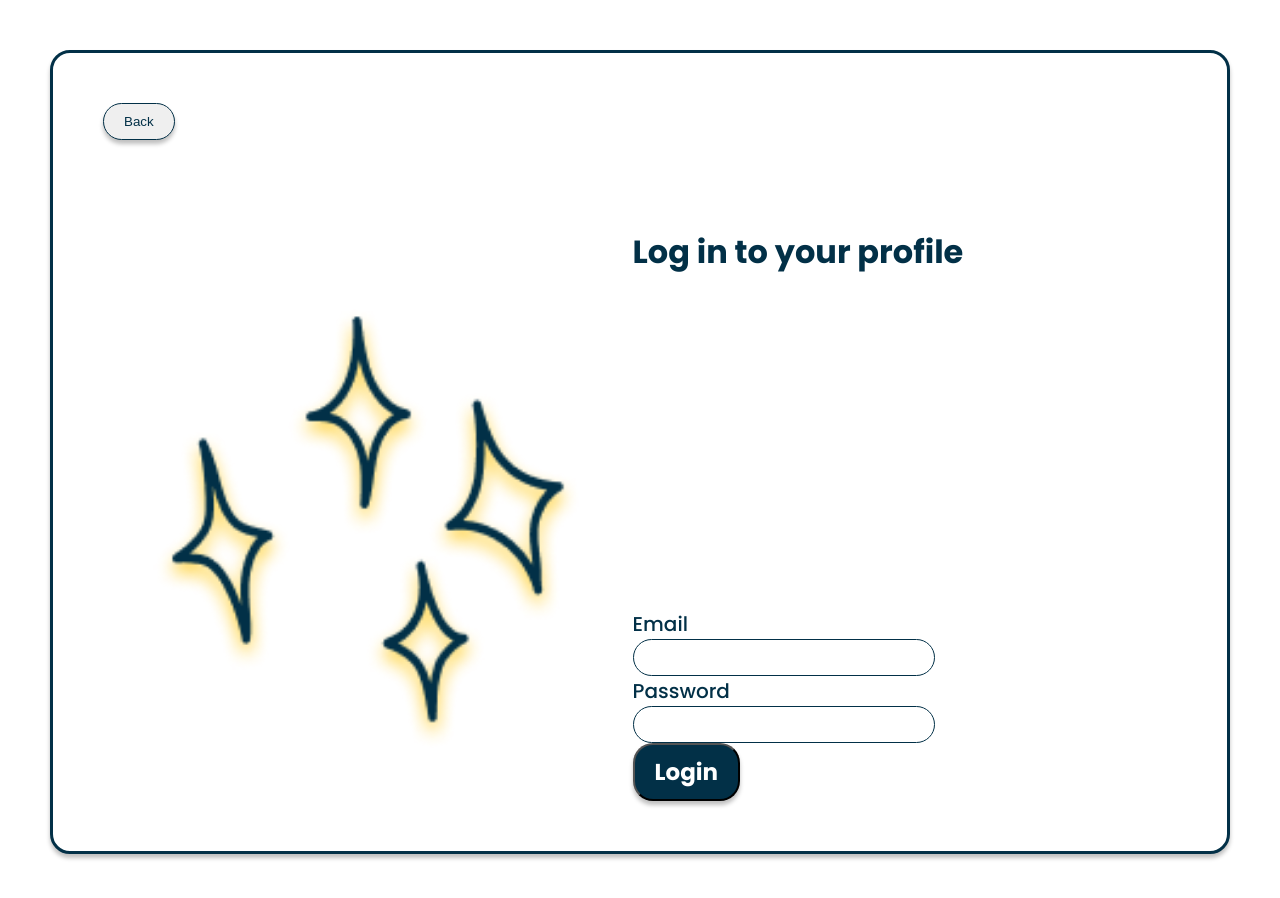
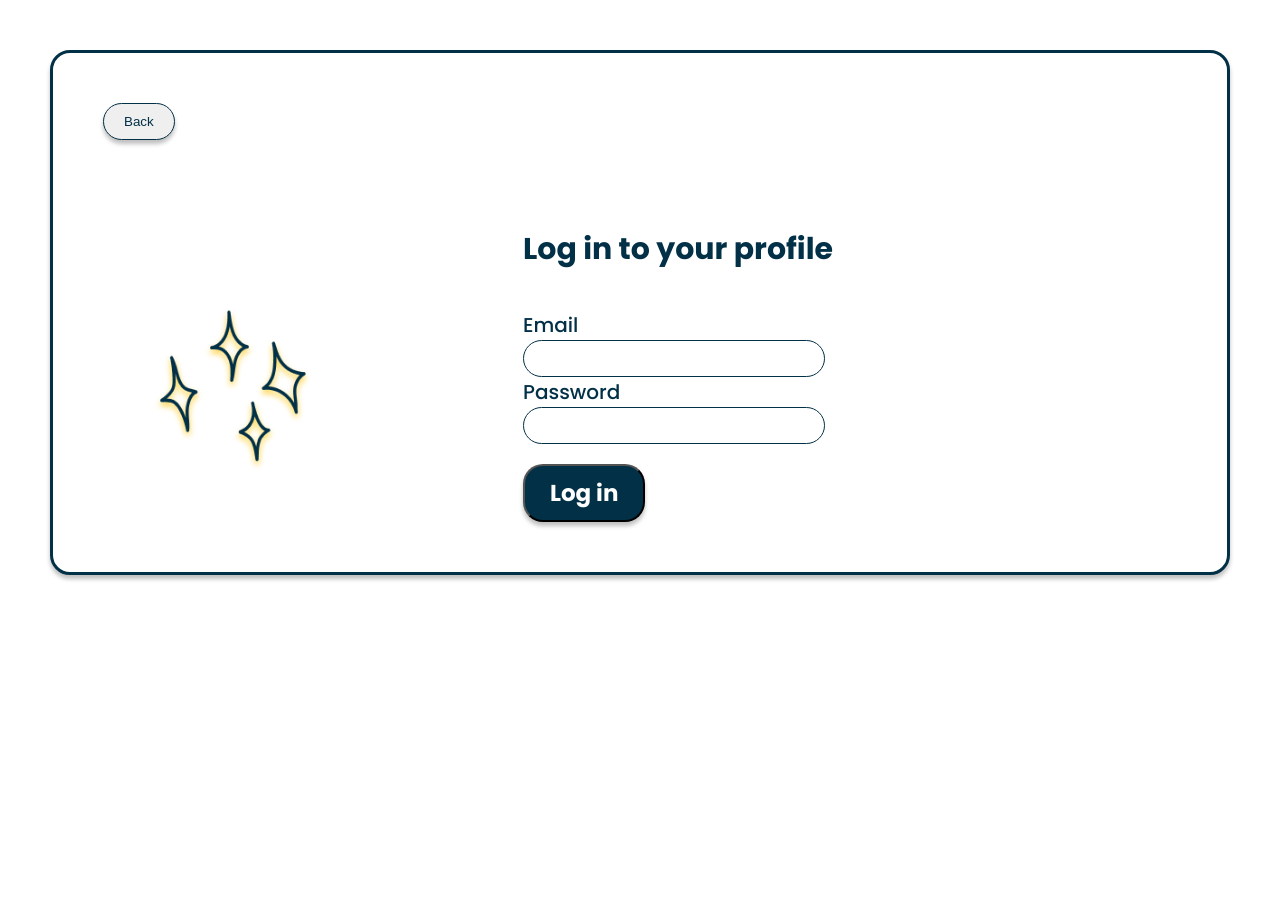
Before and after one commit to pikkukurkku/EarnIT, a React (Vite) app: page /login in a window 1280 px wide. Shown: the top 898 px of the page. After the commit the page ends 800 px from the top, so only its background shows below. Built offline with nearby package versions, Linux system fonts and the light colour scheme; no server answers.

Commit message:
quiz styling complete

```diff
--- a/src/components/Footer.module.css
+++ b/src/components/Footer.module.css
@@ -24,9 +24,9 @@
 .footer-boxes {
   display: flex;
   flex-direction: row;
-  padding: 40px 150px 50px 60px;
+  padding: 35px 150px 50px 60px;
   justify-content: space-between;
-  line-height: 1.2;
+  line-height: 1.8;
 }
 
 .footer-img {
--- a/src/components/ReadyToShine.module.css
+++ b/src/components/ReadyToShine.module.css
@@ -29,7 +29,7 @@
   }
 
   .star-img {
-    width: 22%;
+    width: 15%;
     padding: 0;
     margin: 0
   }
--- a/src/pages/LoadingPage.jsx
+++ b/src/pages/LoadingPage.jsx
@@ -6,6 +6,7 @@ function LoadingPage() {
   const navigate = useNavigate();
 
   useEffect(() => {
+      window.scrollTo(0, 0);
     const timeout = setTimeout(() => {
       navigate("/results");
     }, 4000);
--- a/src/pages/LogInPage.jsx
+++ b/src/pages/LogInPage.jsx
@@ -1,12 +1,10 @@
-import { useState } from "react";
+import { useState, useEffect } from "react";
 import styles from "./LogInPage.module.css";
 import { Link, useNavigate } from "react-router-dom";
-import axios from "axios";
 import { AuthContext } from "../context/auth.context";
 import { useContext } from "react";
 import authService from "./../services/auth.service";
 
-const API_URL = "http://localhost:5005";
 
 function LogInPage(props) {
   const [email, setEmail] = useState("");
@@ -16,6 +14,12 @@ function LogInPage(props) {
   const navigate = useNavigate();
 
   const { storeToken, authenticateUser } = useContext(AuthContext);
+
+  useEffect(() => {
+    window.scrollTo(0, 0);
+  }, []);
+
+
 
   const handleEmail = (e) => setEmail(e.target.value);
   const handlePassword = (e) => setPassword(e.target.value);
@@ -45,7 +49,7 @@ function LogInPage(props) {
         <button className={styles["back-button"]}>Back</button>
       </Link>
       <div className={styles["main-content"]}>
-        <img src="../stars.png" alt="happy woman" />
+        <img src="../stars.png" alt="stars" className={styles["picture"]}/>
         <div className={styles["content"]}>
           <h1 className={styles["header"]}>Log in to your profile</h1>
           <form onSubmit={handleLogInSubmit} className={styles["goals"]}>
@@ -79,11 +83,12 @@ function LogInPage(props) {
                 />
               </div>
               <button type="submit" className={styles["step"]}>
-                Login
+                Log in
               </button>
             </div>
           </form>
-          {errorMessage && <p className="error-message">{errorMessage}</p>}
+          {errorMessage && (
+          <div className={styles["error-message"]}>{errorMessage}</div> )}
         </div>
       </div>
     </div>
--- a/src/pages/LogInPage.module.css
+++ b/src/pages/LogInPage.module.css
@@ -28,6 +28,7 @@
   .header {
     color: #023047;
     font-family: Poppins;
+    font-size: 30px;
   }
 
   .answer-pillars {
@@ -68,9 +69,9 @@
 
 
   .picture {
-    width: 400px;
-    height: 250px;
+    width: 160px;
     flex-shrink: 0;
+    margin-right: 160px;
     }
 
   .content {
@@ -147,7 +148,7 @@
 
     .step {
       display: flex;
-      padding: 10px 20px;
+      padding: 10px 25px;
       justify-content: center;
       align-items: center;
       gap: 10px;
@@ -160,6 +161,7 @@
       font-style: normal;
       font-weight: 700;
       line-height: normal;
+      margin-top: 20px;
     }
 
     .right-side {
@@ -168,8 +170,9 @@
   align-items: center;
     }
 
-  img {
-    width: 40%;
-    height: auto;
-    padding: 50px
+
+  .error-message {
+    color: red;
+    margin-top: 20px;
+    font-weight: 600;
   }
--- a/src/pages/QuizDesires.module.css
+++ b/src/pages/QuizDesires.module.css
@@ -8,6 +8,7 @@
   margin: 40px;
   padding: 50px;
   color: #023047;
+  position: relative;
 }
 
 .goals {
@@ -86,12 +87,14 @@
 
 
 .picture {
-  width: 400px;
+  width: 360px;
   height: auto;
   flex-shrink: 0;
   align-self: center;
-  margin-top: 180px;
-  margin-bottom: 180px;
+  position: absolute;
+  right: 50px;
+  top:290px;
+  padding: 0;
 }
 
 .content {
@@ -102,6 +105,7 @@
   padding-right: 20px;
   margin-bottom: 100px;
 }
+
 
 .next-step {
   display: flex;
@@ -121,6 +125,7 @@
   position: absolute;
   bottom: 10px;
   right: 60px;
+  width: 180px
 }
 
 .right-side {
--- a/src/pages/QuizEducation.jsx
+++ b/src/pages/QuizEducation.jsx
@@ -107,14 +107,14 @@ function QuizEducation(props) {
           <h1 className={styles["header"]}>Education</h1>
 
           <form onSubmit={handleSubmit} className={styles["goals"]}>
-            <label>What is the highest degree you have?</label>
+            <label className={styles["label-education"]}>What is the highest degree you have?</label>
             <select onChange={handleDegreeChange} name="country" id="country">
             <option value="none"></option>
               <option value="master">Master's Degree</option>
               <option value="bachelor">Bachelor's Degree</option>
               <option value="doctorate">Doctorate</option>
             </select>
-            <label>
+            <label className={styles["label-education"]}>
               Which subjects have you studied? (You can choose several options)
             </label>
             <div className={styles["answer-pillars"]}>
@@ -179,7 +179,7 @@ function QuizEducation(props) {
               style={{ backgroundColor: "#8ECAE6" }}
             />
 
-            <label>Which courses have you completed?</label>
+            <label className={styles["label-education"]}>Which courses have you completed?</label>
             <div className={styles["answer-pillars"]}>
               <input
                 type="text"
@@ -225,7 +225,7 @@ function QuizEducation(props) {
               style={{ backgroundColor: "#8ECAE6" }}
             />
 
-            <label>Which languages do you speak?</label>
+            <label className={styles["label-education"]}>Which languages do you speak?</label>
             <div className={styles["answer-pillars"]}>
               <input
                 type="text"
@@ -286,7 +286,7 @@ function QuizEducation(props) {
             />
 
 
-            <label>What are your soft skills?</label>
+            <label className={styles["label-education"]}>What are your soft skills?</label>
             <div className={styles["answer-pillars"]}>
               <input
                 type="text"
@@ -349,7 +349,7 @@ function QuizEducation(props) {
               style={{ backgroundColor: "#8ECAE6" }}
             />
 
-            <label>What are your hard skills?</label>
+            <label className={styles["label-education"]}>What are your hard skills?</label>
             <div className={styles["answer-pillars"]}>
               <input
                 type="text"
@@ -429,7 +429,7 @@ function QuizEducation(props) {
           <img
             src="../picture-people.png"
             alt="people"
-            className={styles["picture"]}
+            className={styles["picture2"]}
           />
         </div>
       </div>
--- a/src/pages/QuizEducation.module.css
+++ b/src/pages/QuizEducation.module.css
@@ -85,8 +85,7 @@ select {
 
 .add-more {
   display: flex;
-  width: 122px;
-  padding: 8px 10px;
+  padding: 8px 1px;
   align-items: flex-start;
   gap: 100px;
   border-radius: 20px;
@@ -103,7 +102,7 @@ select {
   margin-top: 5px;
 }
 
-label {
+.label-education {
     font-size: 20px;
     font-family: Poppins;
     font-weight: 500;
@@ -149,7 +148,7 @@ align-items: center;
   }
 
 
-  .picture {
+  .picture2 {
     width: 480px;
     height: 310px;
     flex-shrink: 0;
--- a/src/pages/QuizPreviousCareer.module.css
+++ b/src/pages/QuizPreviousCareer.module.css
@@ -24,7 +24,7 @@
 
 
 .job-title {
-  margin-bottom: 45px;
+  margin-bottom: 47px;
 }
 
 .header {
@@ -50,7 +50,6 @@
   box-shadow: 0px 4px 4px 0px rgba(0, 0, 0, 0.25);
   color: #023047;
   margin-top: 20px;
-  width: 100px
 }
 
 .back-button {
@@ -95,7 +94,6 @@
   border: 1px solid black;
   border-radius: 25px;
   padding: 1px;
-  box-sizing: border-box;
 }
 
 .text-unit {
@@ -110,6 +108,7 @@
   outline: none;
   font-family: Poppins;
   font-size: 16px;
+
 }
 
 .bottom-div {
@@ -143,5 +142,5 @@ img {
 }
 
 .right {
-  margin-left: 140px;
+  margin-left: 100px;
 }
--- a/src/pages/ResultsPage.jsx
+++ b/src/pages/ResultsPage.jsx
@@ -1,7 +1,13 @@
 import Footer from "../components/Footer";
 import NavbarLoggedIn from "../components/NavbarLoggedIn";
+import { useEffect } from "react";
 
 function ResultsPage() {
+
+  useEffect(() => {
+    window.scrollTo(0, 0);
+  }, []);
+
   return (
     <div>
   <NavbarLoggedIn/>;
--- a/src/pages/SignUpPage.jsx
+++ b/src/pages/SignUpPage.jsx
@@ -1,10 +1,8 @@
-import { useState } from "react";
+import { useState, useEffect } from "react";
 import styles from "./SignUpPage.module.css";
 import { Link, useNavigate, useParams } from "react-router-dom";
-import axios from "axios";
 import authService from "./../services/auth.service";
 
-const API_URL = "http://localhost:5005";
 
 function SignUpPage() {
   const navigate = useNavigate();
@@ -13,6 +11,12 @@ function SignUpPage() {
   const [password, setPassword] = useState("");
   const [name, setName] = useState("");
   const [errorMessage, setErrorMessage] = useState(undefined);
+
+  useEffect(() => {
+    window.scrollTo(0, 0);
+  }, []);
+
+
 
   const handleEmail = (e) => setEmail(e.target.value);
   const handlePassword = (e) => setPassword(e.target.value);
@@ -46,7 +50,7 @@ function SignUpPage() {
         />
         <div className={styles["content"]}>
           <h1 className={styles["header"]}>Almost done! Just one thing...</h1>
-          <p>Please create an account to save your results:</p>
+          <p className={styles["sign-up-paragraph"]}>Please create an account to save your results:</p>
           <form onSubmit={handleSignupSubmit} className={styles["goals"]}>
             <div className={styles["left"]}>
               <label htmlFor="name" className={styles["job-title"]}>
--- a/src/pages/SignUpPage.module.css
+++ b/src/pages/SignUpPage.module.css
@@ -25,7 +25,7 @@
     margin: 0
   }
 
-  p {
+  .sign-up-paragraph {
     font-size: 22px;
     margin-top: 0;
     margin-bottom: 0
@@ -61,7 +61,7 @@
   }
 
 
-  label {
+  .job-title {
 
       font-family: Poppins;
       font-weight: 500;
```
